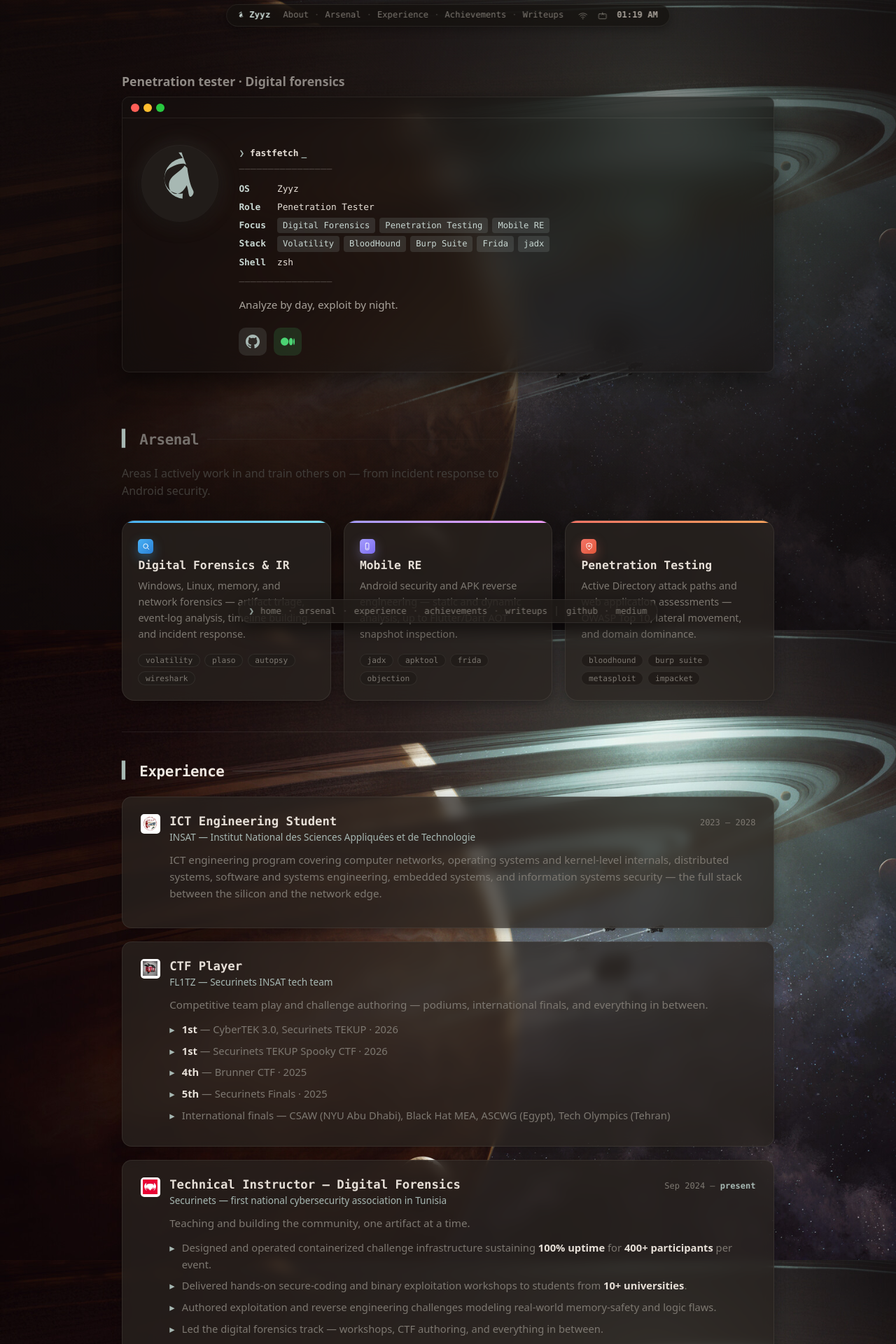
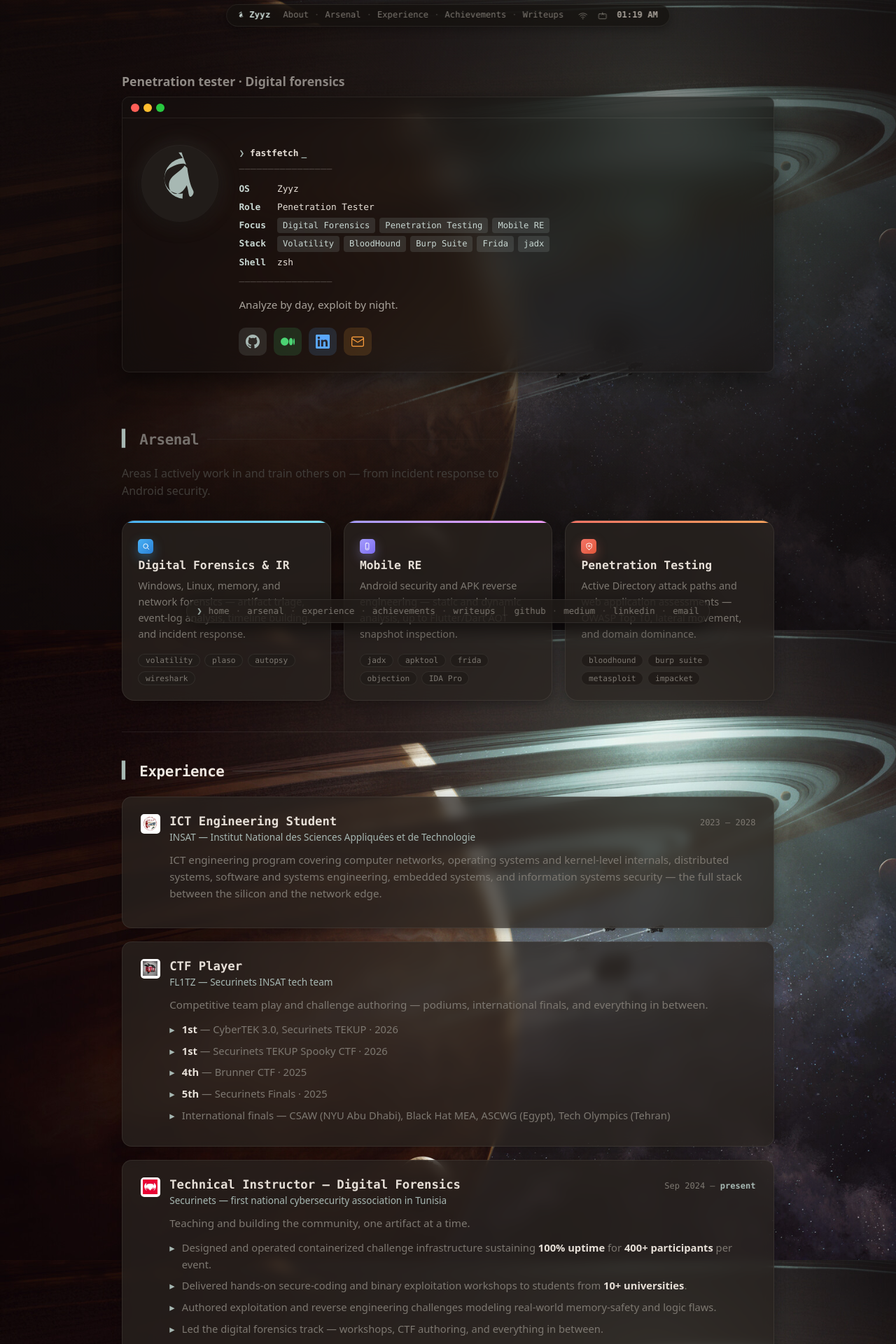
Before and after one commit to 0xZyyz/0xZyyz.github.io, a Jekyll site: the page built from index.html, in a window 1280 px wide. Shown: the top 1920 px of the page at 70% size. Built offline with Jekyll 4.4.1, drawn with Linux system fonts in a browser that asks for light colours.

Commit message:
Add LinkedIn + email contact everywhere; IDA Pro in Mobile RE arsenal

```diff
--- a/_layouts/default.html
+++ b/_layouts/default.html
@@ -44,7 +44,9 @@
       <a href="#writeups">writeups</a>
       <span class="dockbar__sep" aria-hidden="true"></span>
       <a href="https://github.com/Zyyz2" target="_blank" rel="noopener">github</a><span class="dockbar__dot" aria-hidden="true">·</span>
-      <a href="https://medium.com/@Zyyz" target="_blank" rel="noopener">medium</a>
+      <a href="https://medium.com/@Zyyz" target="_blank" rel="noopener">medium</a><span class="dockbar__dot" aria-hidden="true">·</span>
+      <a href="https://www.linkedin.com/in/azizrahmouni/" target="_blank" rel="noopener">linkedin</a><span class="dockbar__dot" aria-hidden="true">·</span>
+      <a href="mailto:mohamedaziz.rahmouni@insat.ucar.tn">email</a>
     </nav>
 
     <script>
--- a/index.html
+++ b/index.html
@@ -36,6 +36,12 @@
           <a href="https://medium.com/@Zyyz" class="nf-social-btn" data-kind="medium" target="_blank" rel="noopener" aria-label="Medium">
             <svg viewBox="0 0 24 24" fill="currentColor" stroke="none"><path d="M13.54 12a6.8 6.8 0 0 1-6.77 6.82A6.8 6.8 0 0 1 0 12a6.8 6.8 0 0 1 6.77-6.82A6.8 6.8 0 0 1 13.54 12zm7.42 0c0 3.54-1.51 6.42-3.38 6.42-1.87 0-3.39-2.88-3.39-6.42s1.52-6.42 3.39-6.42 3.38 2.88 3.38 6.42zM24 12c0 3.17-.53 5.75-1.19 5.75-.66 0-1.19-2.58-1.19-5.75s.53-5.75 1.19-5.75C23.47 6.25 24 8.83 24 12z"/></svg>
           </a>
+          <a href="https://www.linkedin.com/in/azizrahmouni/" class="nf-social-btn" data-kind="linkedin" target="_blank" rel="noopener" aria-label="LinkedIn">
+            <svg viewBox="0 0 24 24" fill="currentColor" stroke="none"><path d="M20.447 20.452h-3.554v-5.569c0-1.328-.027-3.037-1.852-3.037-1.853 0-2.136 1.445-2.136 2.939v5.667H9.351V9h3.414v1.561h.046c.477-.9 1.637-1.85 3.37-1.85 3.601 0 4.267 2.37 4.267 5.455v6.286zM5.337 7.433c-1.144 0-2.063-.926-2.063-2.065 0-1.138.92-2.063 2.063-2.063 1.14 0 2.064.925 2.064 2.063 0 1.139-.925 2.065-2.064 2.065zm1.782 13.019H3.555V9h3.564v11.452zM22.225 0H1.771C.792 0 0 .774 0 1.729v20.542C0 23.227.792 24 1.771 24h20.451C23.2 24 24 23.227 24 22.271V1.729C24 .774 23.2 0 22.222 0h.003z"/></svg>
+          </a>
+          <a href="mailto:mohamedaziz.rahmouni@insat.ucar.tn" class="nf-social-btn" data-kind="email" aria-label="Email">
+            <svg viewBox="0 0 24 24" fill="none" stroke="currentColor" stroke-width="1.5" stroke-linecap="round" stroke-linejoin="round"><rect x="2" y="4" width="20" height="16" rx="2"/><path d="m22 7-8.97 5.7a1.94 1.94 0 0 1-2.06 0L2 7"/></svg>
+          </a>
         </div>
       </div>
     </div>
@@ -66,7 +72,7 @@
         <h3>Mobile RE</h3>
         <p>Android security and APK reverse engineering — static and dynamic analysis, up to Flutter/Dart AOT snapshot inspection.</p>
         <ul class="arsenal-card__tags">
-          <li>jadx</li><li>apktool</li><li>frida</li><li>objection</li>
+          <li>jadx</li><li>apktool</li><li>frida</li><li>objection</li><li>IDA Pro</li>
         </ul>
       </article>
       <article class="arsenal-card arsenal-card--coral">
--- a/style.css
+++ b/style.css
@@ -375,8 +375,10 @@
 .nf-social-btn:hover { background: color-mix(in srgb, var(--btn-color) 28%, transparent); box-shadow: 0 6px 20px color-mix(in srgb, var(--btn-color) 45%, transparent); transform: translateY(-3px); text-decoration: none; }
 .nf-social-btn:hover svg { transform: scale(1.08); }
 
-.nf-social-btn[data-kind="github"] { --btn-color: var(--accent); }
-.nf-social-btn[data-kind="medium"] { --btn-color: var(--terminal-green); }
+.nf-social-btn[data-kind="github"]   { --btn-color: var(--accent); }
+.nf-social-btn[data-kind="medium"]   { --btn-color: var(--terminal-green); }
+.nf-social-btn[data-kind="linkedin"] { --btn-color: #5aa7ff; }
+.nf-social-btn[data-kind="email"]    { --btn-color: #ffa03d; }
 
 /* ---- sections ---- */
 .section {
```
